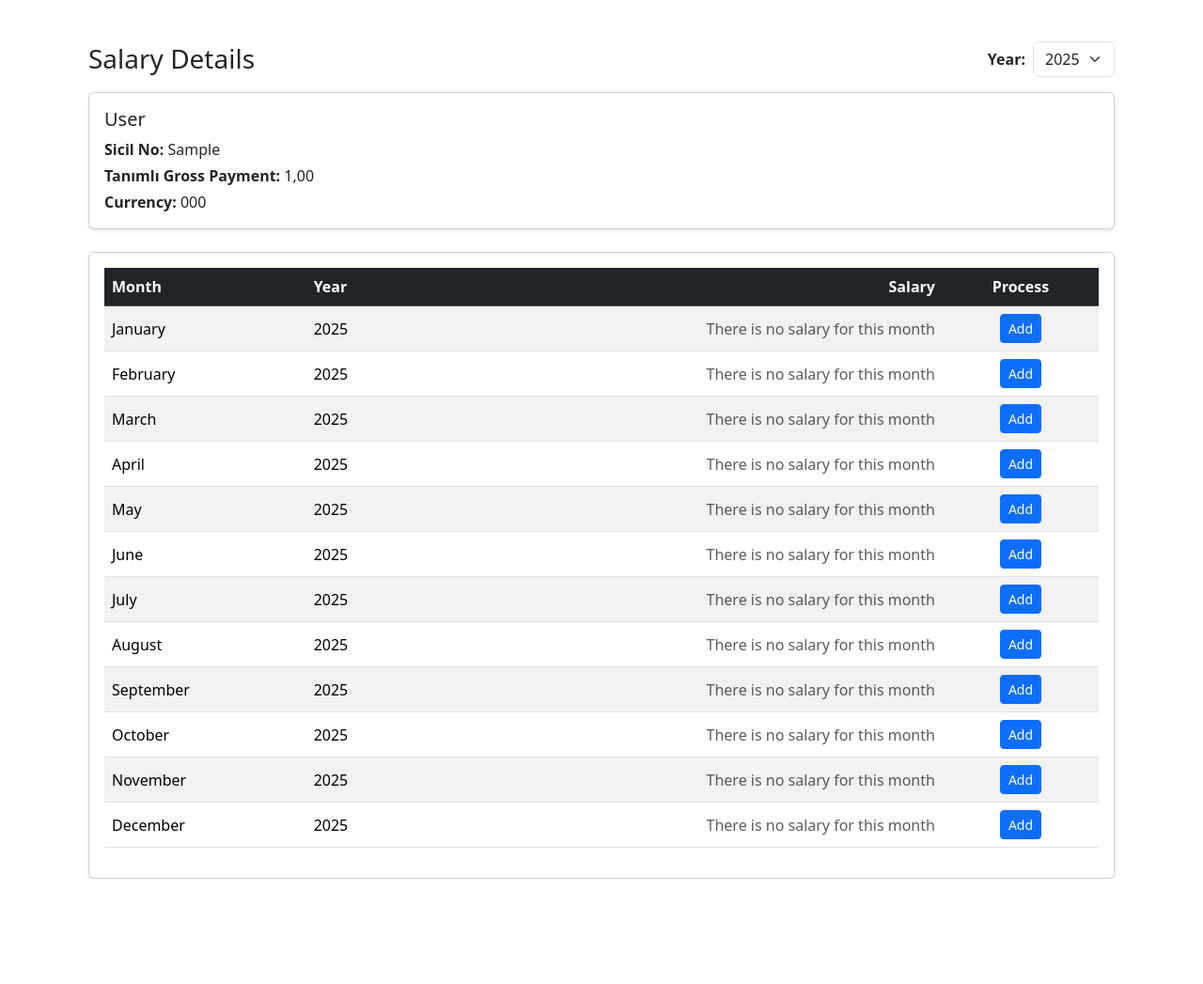
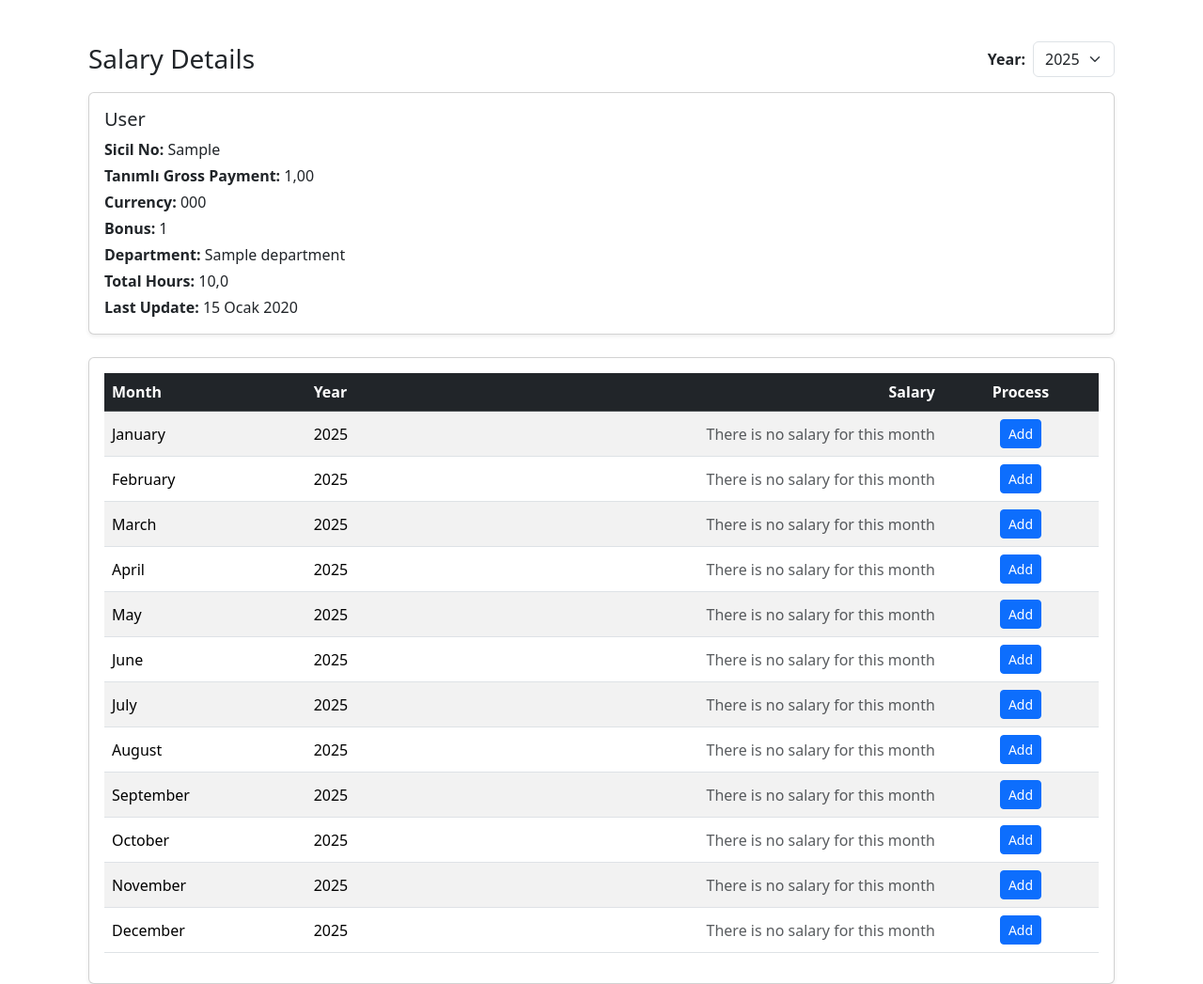
Before and after one commit to omercengiz/putzmeisterapp, a Django app: page /workers/worker/1/salaries/ in a window 1280 px wide. Shown: the part 56-1103 px from the top of the page at 94% size. Before the commit the page ends 991 px from the top, so only its background shows below. Run offline with Django 4.2, Linux system fonts and the light colour scheme; tables that the repository leaves empty hold one stand-in row (values such as "Sample post").

Commit message:
feat: salary detail view updated

```diff
--- a/templates/worker_salary_list.html
+++ b/templates/worker_salary_list.html
@@ -23,15 +23,42 @@
       </form>
   </div>
 
-  <!-- Çalışan Bilgileri -->
   <div class="card shadow-sm mb-4">
     <div class="card-body">
       <h5 class="card-title">{{ worker.name_surname }}</h5>
+
       <p class="mb-1"><strong>Sicil No:</strong> {{ worker.sicil_no }}</p>
-      <p class="mb-1"><strong>Tanımlı Gross Payment:</strong> {{ worker.gross_payment|floatformat:2|localize }}</p>
-      <p class="mb-0"><strong>Currency:</strong> {{ worker.currency }}</p>
+      <p class="mb-1"><strong>Tanımlı Gross Payment:</strong>
+          {{ worker.gross_payment|floatformat:2|localize }}
+      </p>
+      <p class="mb-1"><strong>Currency:</strong> {{ worker.currency }}</p>
+
+      <!-- ✔ Bonus -->
+      <p class="mb-1"><strong>Bonus:</strong> {{ worker.bonus }}</p>
+
+      <!-- ✔ Department -->
+      <p class="mb-1"><strong>Department:</strong> {{ worker.department }}</p>
+
+      <!-- ✔ Total Hours -->
+      <p class="mb-1"><strong>Total Hours:</strong>
+          {% if worker.total_work_hours %}
+              {{ worker.total_work_hours }}
+          {% else %}
+              <span class="text-muted">Not entered</span>
+          {% endif %}
+      </p>
+
+      <!-- ✔ Last update -->
+      <p class="mb-0"><strong>Last Update:</strong>
+          {% if worker.update_date_user %}
+              {{ worker.update_date_user }}
+          {% else %}
+              <span class="text-muted">Not updated</span>
+          {% endif %}
+      </p>
     </div>
   </div>
+
 
   <!-- Maaş Tablosu -->
   <div class="card shadow-sm">
```
